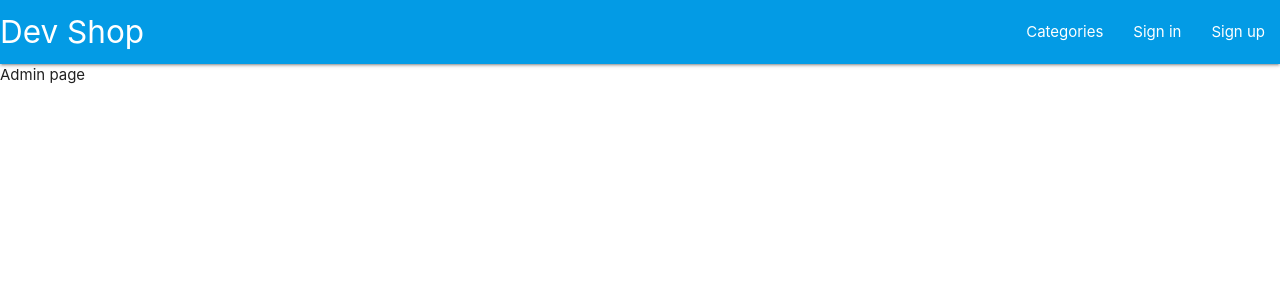
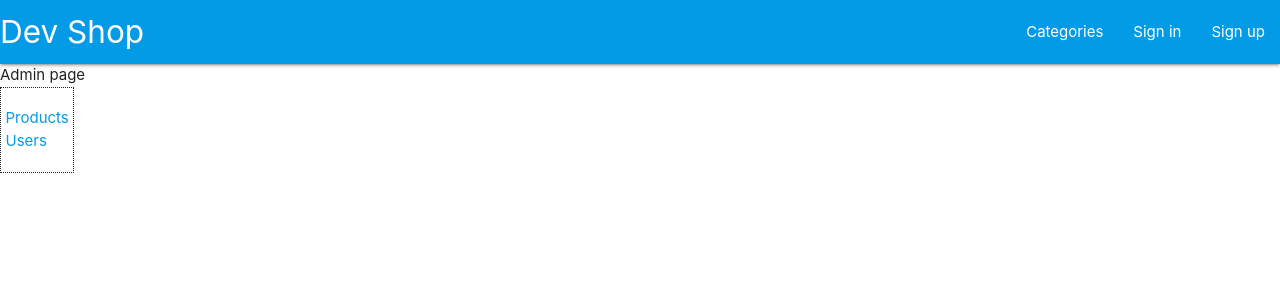
Before and after one commit to TheOnexx/kotlinvue, a Vue app in the folder frontend/: page /admin in a window 1280 px wide. Shown: the top 300 px of the page. Built offline with nearby package versions, Linux system fonts and the light colour scheme.

Commit message:
Admin page init

```diff
--- a/frontend/src/components/AdminPage.vue
+++ b/frontend/src/components/AdminPage.vue
@@ -1,15 +1,37 @@
 <template>
-    <div>
+    <div class="adm_p">
         Admin page
+        <AdminNavBar/>
+        <router-view class ="adm_p__content"/>
     </div>
 </template>
 
 <script>
+
+    import AdminNavBar from "./admin/AdminNavBar";
+
     export default {
-        name: "AdminPage"
+        name: "AdminPage",
+        components: {AdminNavBar},
+        comments: {
+            AdminNavBar
+        }
+
+
     }
 </script>
 
 <style scoped>
 
+    .adm_p {
+        display: grid;
+        grid-template-columns: auto 1fr;
+        grid-template-rows: auto;
+        grid-template-areas: "header header" "nav content" "nav helper";
+    }
+
+    .adm_p__content {
+        grid-area: content;
+    }
+
 </style>
--- /dev/null
+++ b/frontend/src/components/admin/AdminNavBar.vue
@@ -0,0 +1,35 @@
+<template>
+    <div class="adm_p__nav">
+        <ul>
+            <router-link
+                tag="li"
+                to="/admin/products"
+                active-class="active"
+            >
+                <a href="#">Products</a>
+            </router-link>
+            <router-link
+                    tag="li"
+                    to="/admin/users"
+                    active-class="active"
+            >
+                <a href="#">Users</a>
+            </router-link>
+        </ul>
+    </div>
+</template>
+
+<script>
+    export default {
+        name: "AdminNavBar"
+    }
+</script>
+
+<style scoped>
+    .adm_p__nav {
+        grid-area: nav;
+        border: 1px dotted;
+        margin-right: .75rem;
+        padding: .3rem;
+    }
+</style>
--- /dev/null
+++ b/frontend/src/components/admin/AdminProducts.vue
@@ -0,0 +1,15 @@
+<template>
+    <div>
+        Products!
+    </div>
+</template>
+
+<script>
+    export default {
+        name: "AdminProducts"
+    }
+</script>
+
+<style scoped>
+
+</style>
--- /dev/null
+++ b/frontend/src/components/admin/AdminUsers.vue
@@ -0,0 +1,15 @@
+<template>
+    <div>
+        Users!
+    </div>
+</template>
+
+<script>
+    export default {
+        name: "AdminUsers"
+    }
+</script>
+
+<style scoped>
+
+</style>
```
Also changed, not shown: frontend/src/router.js (+12 -1 lines).
